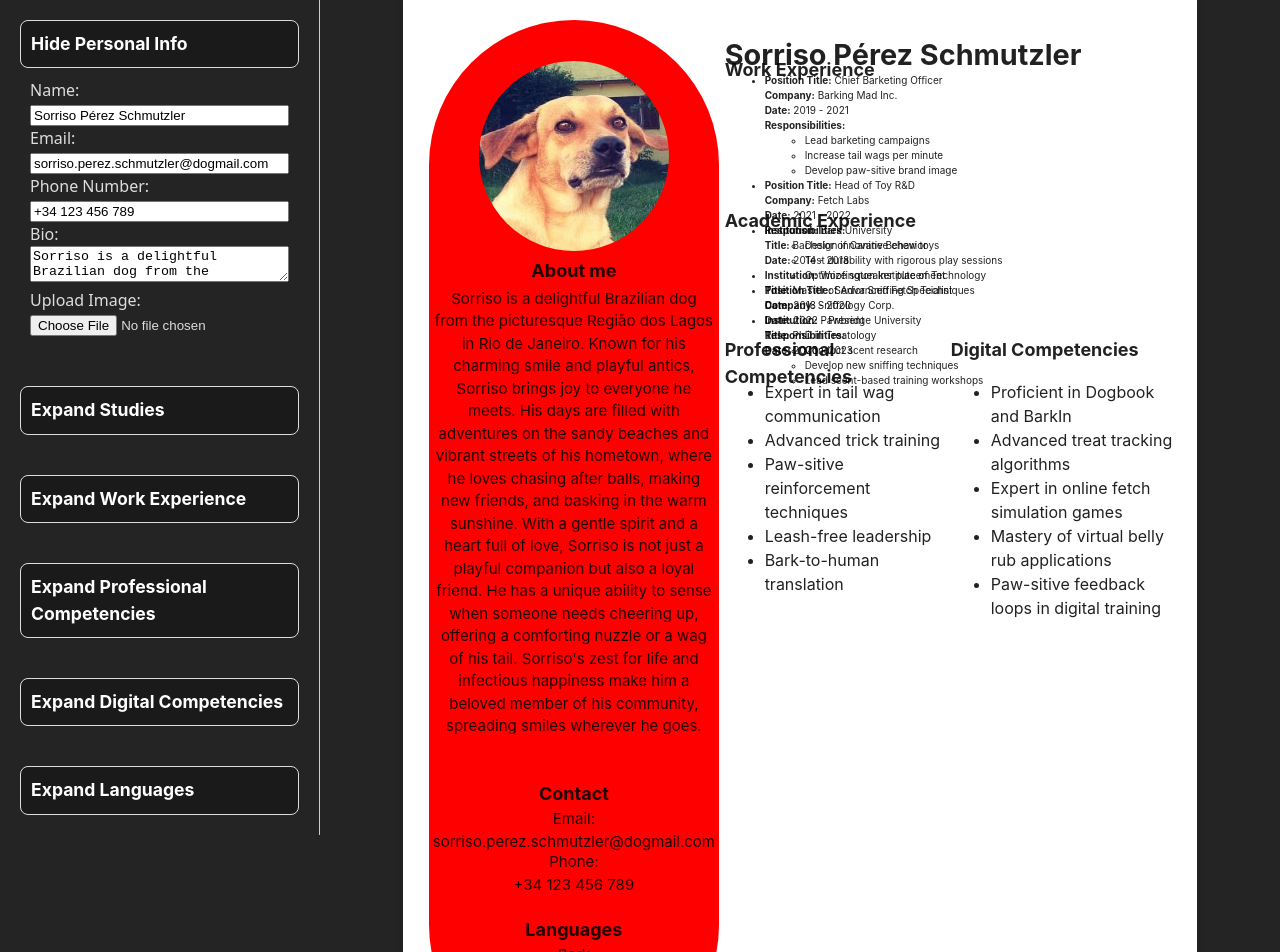
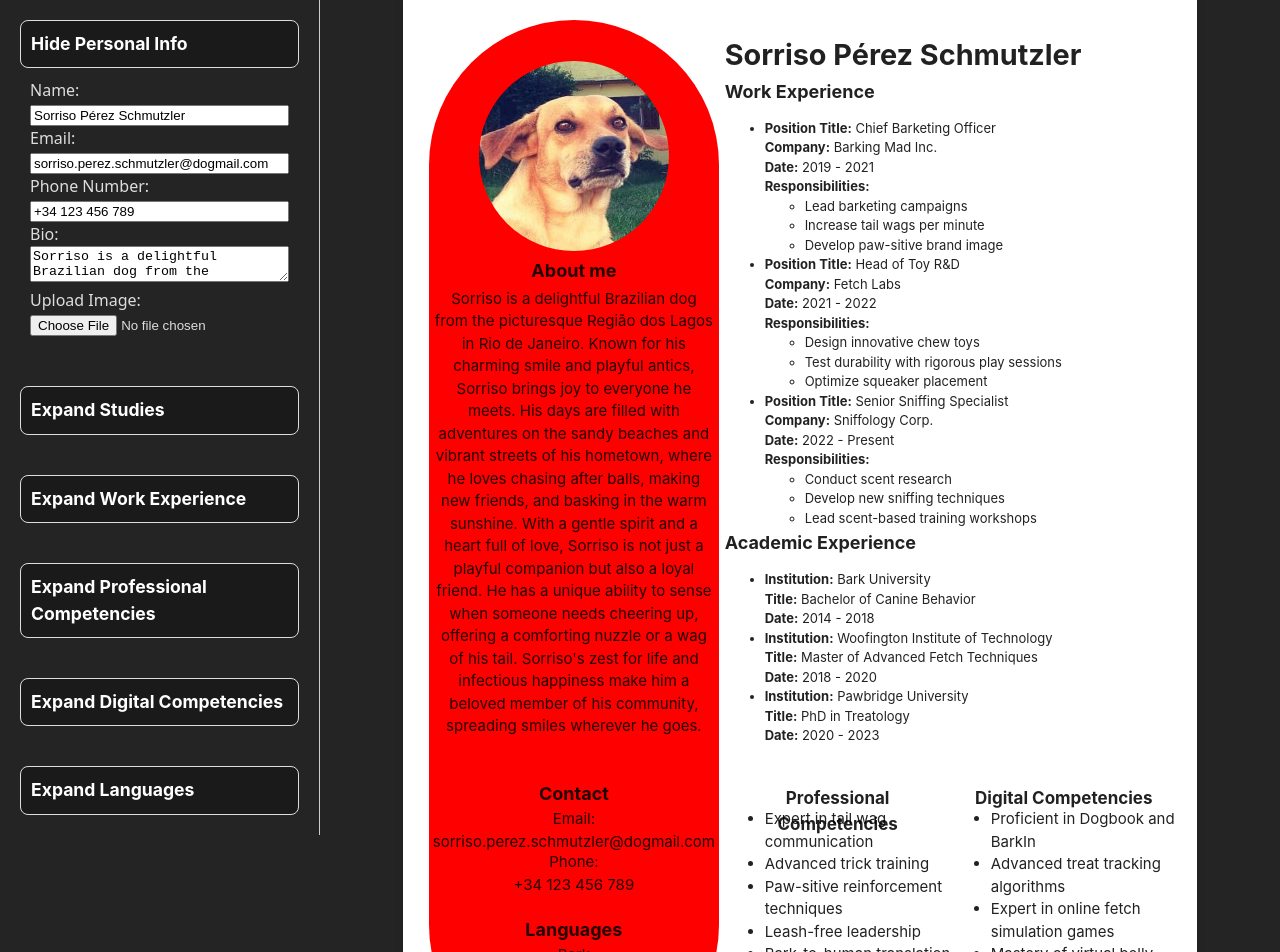
Before and after one commit to joviscab/cv-app, a React (Vite) app: page / in a window 1280 px wide. Shown: the top 952 px of the page. Built offline with nearby package versions, Linux system fonts and the light colour scheme.

Commit message:
fix positioning of elements in the curriculum grid

```diff
--- a/src/styles/App.css
+++ b/src/styles/App.css
@@ -265,50 +265,55 @@ button:focus-visible {
 .nameCV {
   grid-column: 2 / 4;
   grid-row: 1 / 2;
+  text-align: left;
 }
 
 .workCV {
   grid-column: 2 / 4;
-  grid-row: 2 / 3;
+  grid-row: 3 / 4;
   font-size: 18px;
 }
 
 .workContentCV {
   grid-column: 2 / 4;
-  grid-row: 3 / 4;
-  font-size: 10px;
+  grid-row: 5 / 6;
+  font-size: 13px;
 }
 
 .academicCV {
   grid-column: 2 / 4;
-  grid-row: 9 / 10;
+  grid-row: 24 / 25;
   font-size: 18px;
 }
 
 .academicContentCV {
   grid-column: 2 / 4;
-  grid-row: 10 / 11;
-  font-size: 10px;
+  grid-row: 26 / 27;
+  font-size: 13px;
 }
 
 .professionalCV {
   grid-column: 2 / 3;
-  grid-row: 15 / 16;
-  font-size: 18px;
+  grid-row: 36 / 38;
+  font-size: 17px;
+  text-align: center;
 }
 
 .proContentCV {
   grid-column: 2 / 3;
-  grid-row: 17 / 20;
+  grid-row: 37 / 50;
+  font-size: 15px;
 }
 
 .digitalCV {
   grid-column: 3 / 4;
-  grid-row: 15 / 16;
-  font-size: 18px;
+  grid-row: 36 / 38;
+  font-size: 17px;
+  text-align: center;
 }
 
 .digContentCV {
   grid-column: 3 / 4;
-  grid-row: 17 / 20;
+  grid-row: 37 / 50;
+  font-size: 15px;
 }
```
